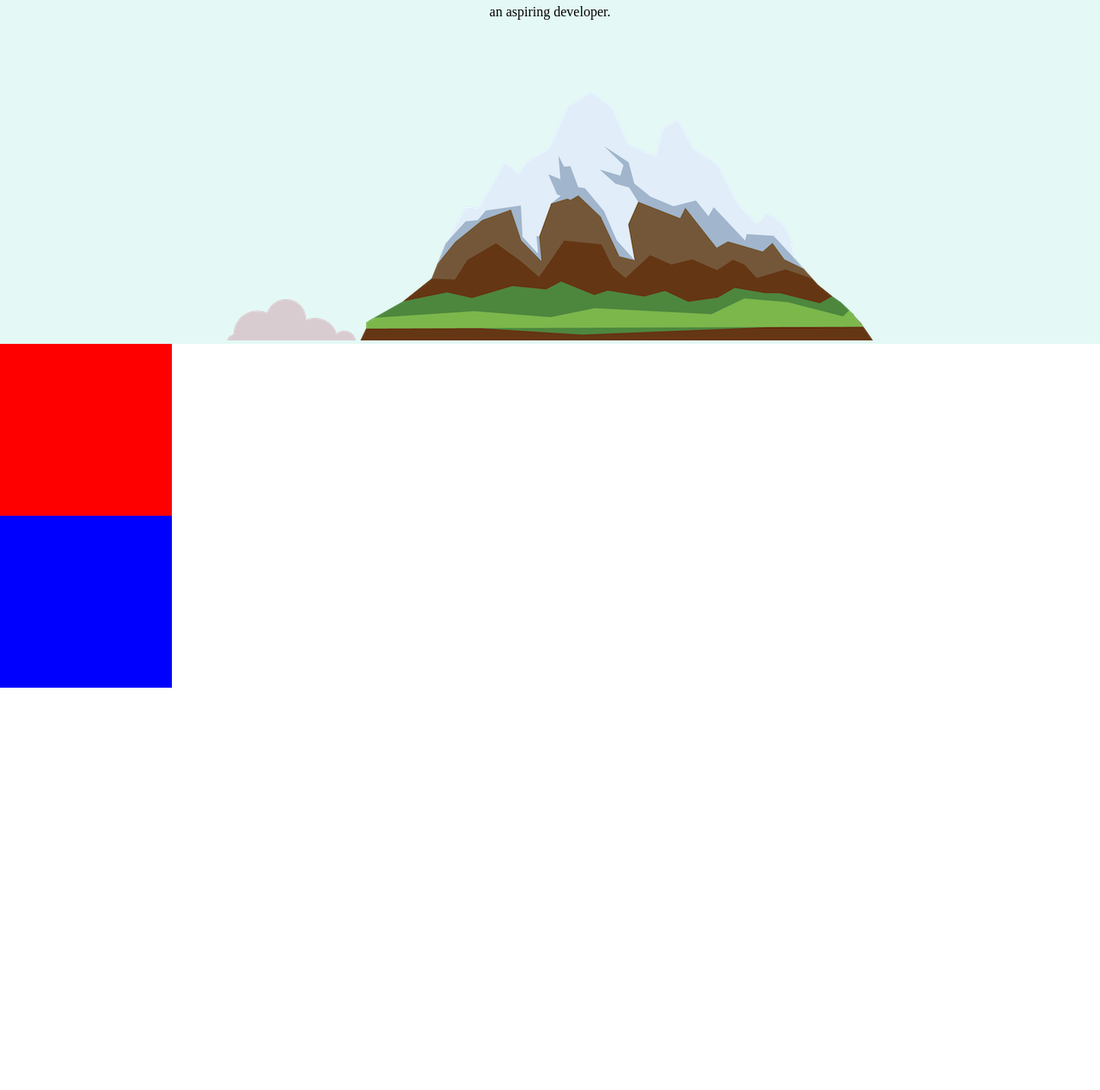
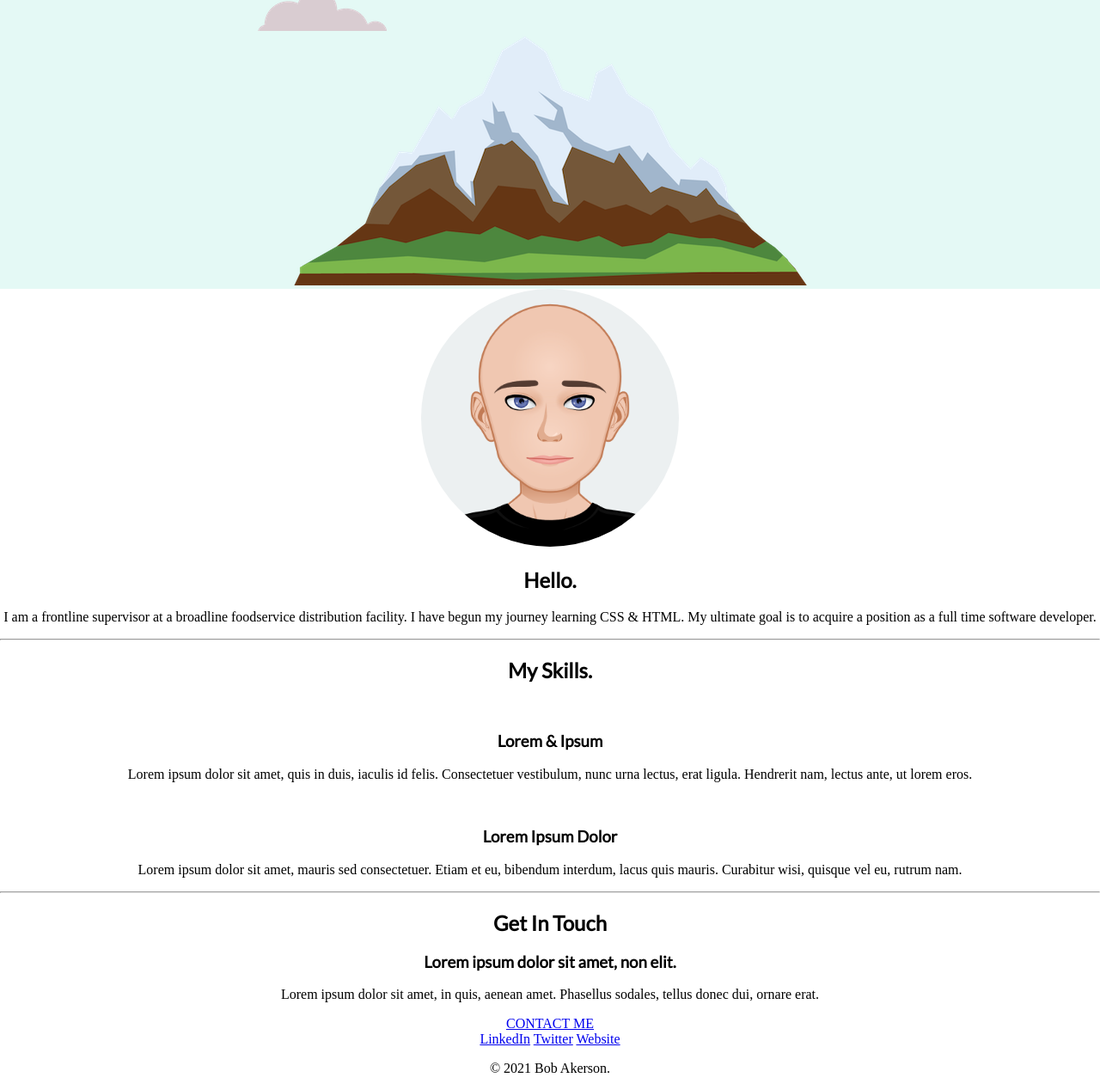
Before and after one commit to robakerson/css--mysite, a plain HTML site: page index.html in a window 1280 px wide. Shown: the part 227-1495 px from the top of the page at 86% size. Before the commit the page ends 1027 px from the top, so only its background shows below. Drawn offline with Linux system fonts and the light colour scheme; a web font is replaced by a local one.

Commit message:
Need to fill content

```diff
--- a/css/styles.css
+++ b/css/styles.css
@@ -1,22 +1,48 @@
 
 body{
-margin:0px;
+  margin:0;
+  text-align: center;
+  font-family: 'Benne', serif;
+}
+
+h1{
+  margin-top:0;
+  font-family: 'Indie Flower', cursive;
+}
+
+h2{
+  font-family: 'Lato', sans-serif;
+}
+
+h3{
+  font-family: 'Lato', sans-serif;
+}
+
+.profile-pic{
+  border-radius:50%;
+  height:300px;
 }
 
 .top-container{
-  text-align:center;
   padding-top:100px;
   background-color: #E4F9F5;
+  position:relative;
 }
 
 .middle-container{
-  height:200px;
-  width:200px;
-  background-color:red;
 }
 
 .bottom-container{
-  height:200px;
-  width:200px;
-  background-color:blue;
 }
+
+.top-cloud{
+  position:absolute;
+  right:300px;
+  top: 50px;
+}
+
+.bottom-cloud{
+  position:absolute;
+  left:300px;
+  bottom: 300px;
+}
--- a/index.html
+++ b/index.html
@@ -1,29 +1,64 @@
 <!DOCTYPE html>
 <html lang="en" dir="ltr">
+
 <head>
   <meta charset="utf-8">
   <link rel="stylesheet" href="css/styles.css">
   <link rel="icon" href="crown.png">
+  <link href="https://fonts.googleapis.com/css2?family=Benne&family=Indie+Flower&family=Lato&display=swap" rel="stylesheet">
   <title>Bob Akerson</title>
 </head>
+
 <body>
 
   <div class="top-container">
-  <img src="images\cloud.png" alt="cloud-img">
+    <img class="top-cloud" src="images\cloud.png" alt="cloud-img">
     <h1>I'm Bob.</h1>
-<p>an aspiring developer.</p>
-<img src="images\cloud.png" alt="cloud-img">
+    <p>a burgeoning software developer.</p>
+    <img class="bottom-cloud" src="images\cloud.png" alt="cloud-img">
     <img src="images\mountain.png" alt="mountain-img">
   </div>
 
   <div class="middle-container">
+    <div class="profile">
+      <img class="profile-pic" src="images\profile.png" alt="face-img">
+      <h2>Hello.</h2>
+      <p>I am a frontline supervisor at a broadline foodservice distribution facility. I have begun my journey learning CSS & HTML. My ultimate goal is to acquire a position as a full time software developer.</p>
+    </div>
+    <hr>
+    <div class="skills">
+      <h2>My Skills.</h2>
+      <div class="skill-row">
+        <img class="" src="" alt="">
+        <h3>Lorem & Ipsum</h3>
+        <p>Lorem ipsum dolor sit amet, quis in duis, iaculis id felis. Consectetuer vestibulum, nunc urna lectus, erat ligula. Hendrerit nam, lectus ante, ut lorem eros.</p>
+      </div>
+      <div class="skill-row">
+        <img class="" src="" alt="">
+        <h3>Lorem Ipsum Dolor</h3>
+        <p>Lorem ipsum dolor sit amet, mauris sed consectetuer. Etiam et eu, bibendum interdum, lacus quis mauris. Curabitur wisi, quisque vel eu, rutrum nam.</p>
+      </div>
+    </div>
+    <hr>
+    <div class="contact-me">
+      <h2>Get In Touch</h2>
+      <h3>Lorem ipsum dolor sit amet, non elit.</h3>
+      <p>Lorem ipsum dolor sit amet, in quis, aenean amet. Phasellus sodales, tellus donec dui, ornare erat.</p>
+      <a class="btn" href="mailto:robakerson@gmail.com">CONTACT ME</a>
+    </div>
+  </div>
 
-</div>
+
   <div class="bottom-container">
-
+    <a class="footer-link" href="https://www.linkedin.com/">LinkedIn</a>
+    <a class="footer-link" href="https://twitter.com/">Twitter</a>
+    <a class="footer-link" href="https://www.appbrewery.co/">Website</a>
+    <p>© 2021 Bob Akerson.</p>
   </div>
 
 
 
+
 </body>
+
 </html>
```
Also changed, not shown: images/AvatarMaker.svg (added), images/Profile.png (added). Lines whose indentation alone changed are shown as unchanged.
